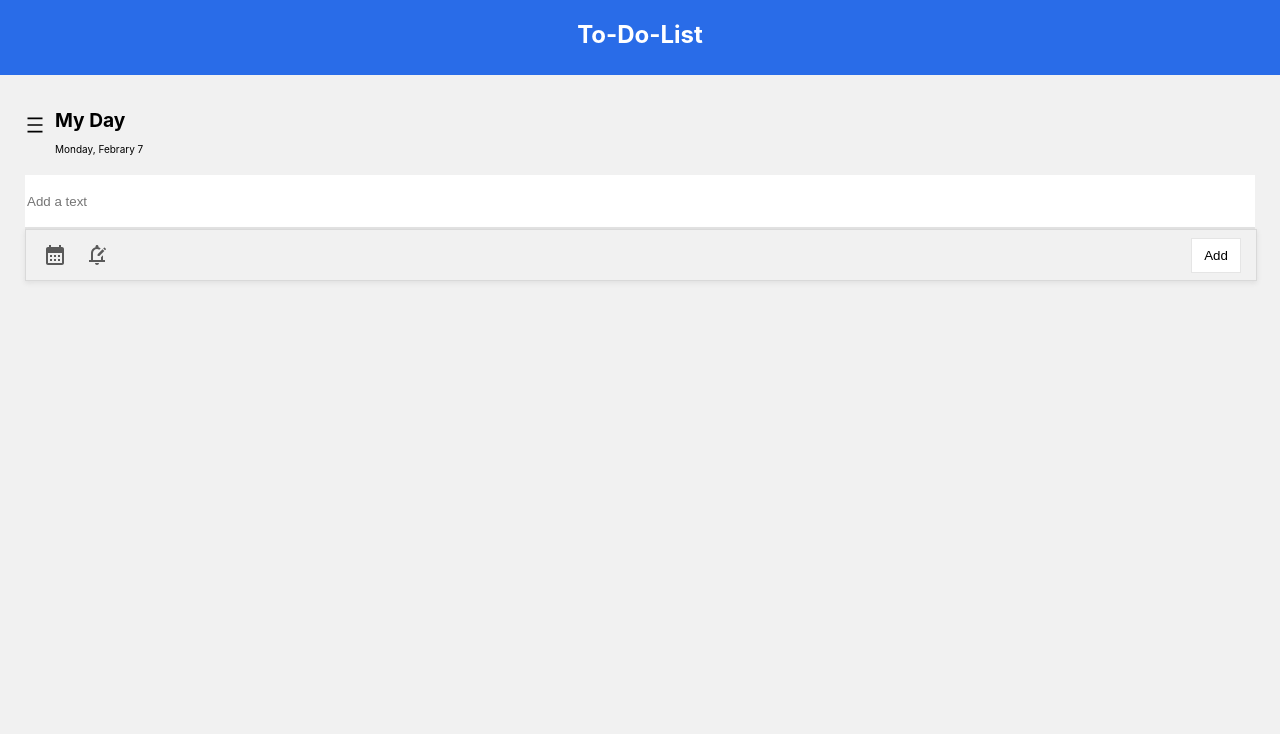
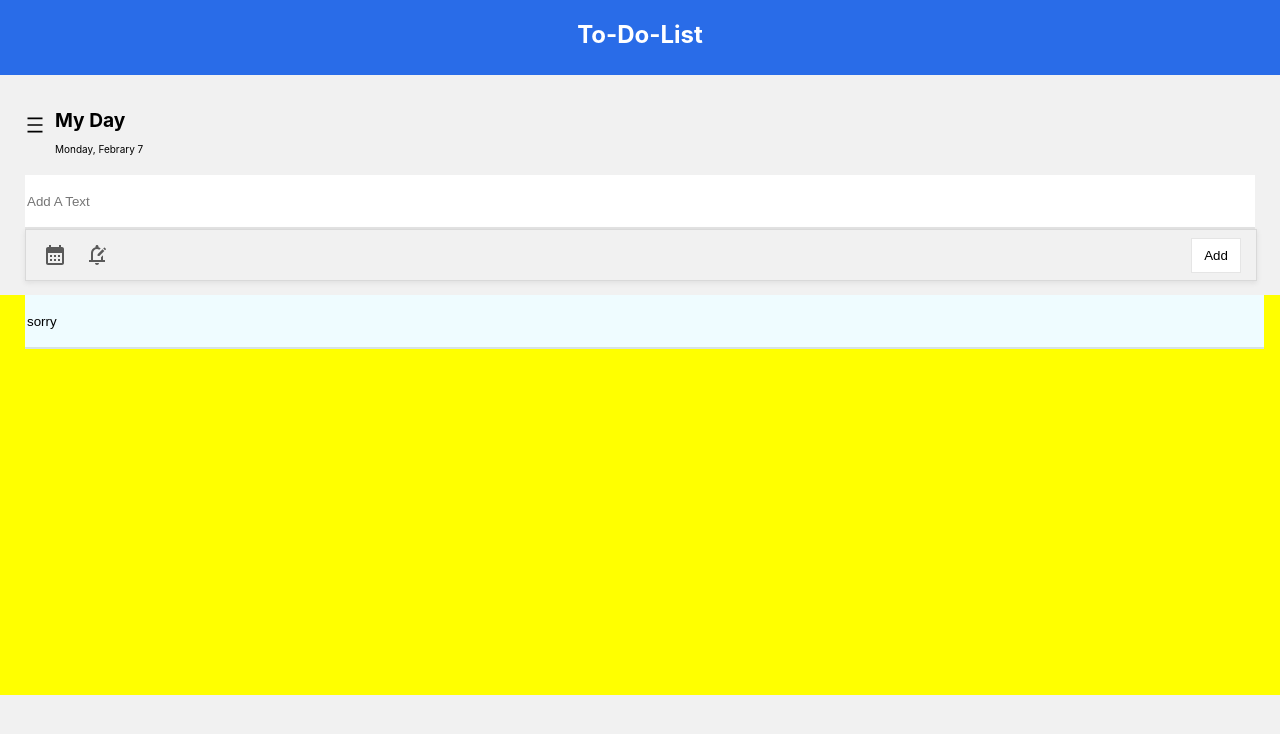
Before and after one commit to MythicPlayer1/MERN_To-Do-List, a React (Create React App) app in the folder view/: page / in a window 1280 px wide. Shown: the top 734 px of the page. Built offline with nearby package versions, Linux system fonts and the light colour scheme.

Commit message:
Add files via upload

```diff
--- a/view/src/components/Container.css
+++ b/view/src/components/Container.css
@@ -1,19 +1,22 @@
-.container{
+.container {
     display: flex;
     flex-direction: column;
-    padding-left:25px ;
+    padding-left: 25px;
     padding-right: 25px;
-    height:120px ;
+    height: 120px;
 }
 
- .input-txt{
+.input-txt {
     height: 50px;
     background-color: white;
     border: none;
-    border-bottom: 2px solid rgba(115, 114, 114, 0.2);;
+    border-bottom: 2px solid rgba(115, 114, 114, 0.2);
+    text-transform: capitalize;
+
 
 }
-.sub-container-1{
+
+.sub-container-1 {
     display: flex;
     justify-content: space-between;
     height: 50px;
@@ -24,17 +27,32 @@
 
 
 }
-.inner-container-1{
+
+.inner-container-1 {
     display: flex;
     width: 100px;
     justify-content: space-evenly;
 }
 
-.Button{
+.Button {
     margin-right: 15px;
     height: 35px;
     width: 50px;
-    border: 1px solid rgba(0,0,0,0.1);
+    border: 1px solid rgba(0, 0, 0, 0.1);
     background: white;
 
 }
+
+/* Lists CSS..................................................... */
+
+
+.list-input {
+
+    height: 50px;
+    margin-right: 25px;
+    margin-left: 25px;
+    background-color: rgb(239, 252, 255);
+    border: none;
+    width: 96.5%;
+    border-bottom: 2px solid rgba(115, 114, 114, 0.2);
+}
--- a/view/src/components/Container.js
+++ b/view/src/components/Container.js
@@ -1,8 +1,8 @@
-import { Button } from '@mui/material'
+
 import CalendarMonthIcon from '@mui/icons-material/CalendarMonth';
 import EditNotificationsOutlinedIcon from '@mui/icons-material/EditNotificationsOutlined';
 import React, { useState } from 'react'
-import './Container.css'
+import './Container.css';
 
 export const Container = () => {
   const [NewText, setNewText] = useState();
@@ -13,15 +13,18 @@ export const Container = () => {
   }
 
   const submithandler = (event) => {
+      event.preventDefault();
+      // const data={
+      //   submit:NewText,
+      //   string:'ITem added'
+      // }
+      // console.log(data)
 
-      event.preventDefault();
-      const data={
-        submit: NewText
-      }
-      console.log(data)
+      setSubmit(NewText)
+
       setNewText(" ");
-      setSubmit(" ")
   }
+  console.log(submit)
   return (
     <div className='container'>
       <label></label>
--- /dev/null
+++ b/view/src/components/Lists.js
@@ -0,0 +1,10 @@
+import React from 'react'
+import './Container.css'
+
+export const Lists = () => {
+  return (
+    <div className='main-list'>
+        <input className='list-input' type='text' value='sorry'></input>
+    </div>
+  )
+}
--- a/view/src/index.js
+++ b/view/src/index.js
@@ -5,10 +5,10 @@ import App from './App';
 
 
 const root = ReactDOM.createRoot(document.getElementById('root'));
-root.render(
-  <React.StrictMode>
-    <App />
-  </React.StrictMode>
+root.render(<App></App>
+  // <React.StrictMode>
+  //   <App />
+  // </React.StrictMode>
 );
 
 // If you want to start measuring performance in your app, pass a function
--- a/view/src/page/main.css
+++ b/view/src/page/main.css
@@ -2,8 +2,7 @@
     display: flex;
     flex-direction: column;
     background-color: rgb(241, 241, 241);
-
-
+    overflow-x: hidden;
 
 }
 .header{
@@ -12,8 +11,6 @@
     background-color: rgb(41, 108, 232);
     color: white;
     text-align: center;
-
-
 }
 
 .sub-container2{
@@ -29,7 +26,10 @@
 .innerSub-container2{
     display: flex;
     flex-direction: column;
-
     margin-top: 7px;
-
 }
+.sub-container4{
+    height:400px;
+    width:100%;
+    background:yellow ;
+}
--- a/view/src/page/main.js
+++ b/view/src/page/main.js
@@ -1,23 +1,25 @@
 
 import { Container } from '../components/Container';
- import DensityMediumIcon from '@mui/icons-material/DensityMedium';
+import DensityMediumIcon from '@mui/icons-material/DensityMedium';
 // import ViewHeadlineIcon from '@material-ui/icons/ViewHeadline';
 import './main.css'
-import { useState } from 'react';
-const Main=()=>{
 
-    return(
+import { Lists } from '../components/Lists';
+const Main = () => {
+
+    return (
         <div className='main-container'>
             <div className='header'><h2>To-Do-List</h2></div>
             <div className='sub-container2'>
                 <DensityMediumIcon fontSize='small'></DensityMediumIcon>
                 <div className='innerSub-container2'>
-                    <h2 style={{height:'10px',fontSize:'1.5vw'}}>My Day</h2>
-                    <p style={{fontSize:'10px'}}>Monday, Febrary 7</p>
+                    <h2 style={{ height: '10px', fontSize: '1.5vw' }}>My Day</h2>
+                    <p style={{ fontSize: '10px' }}>Monday, Febrary 7</p>
                 </div>
             </div>
-            <div className='sub-container3'>
-                <Container></Container>
+            <Container ></Container>
+            <div className='sub-container4'>
+                <Lists></Lists>
             </div>
 
         </div>
```
